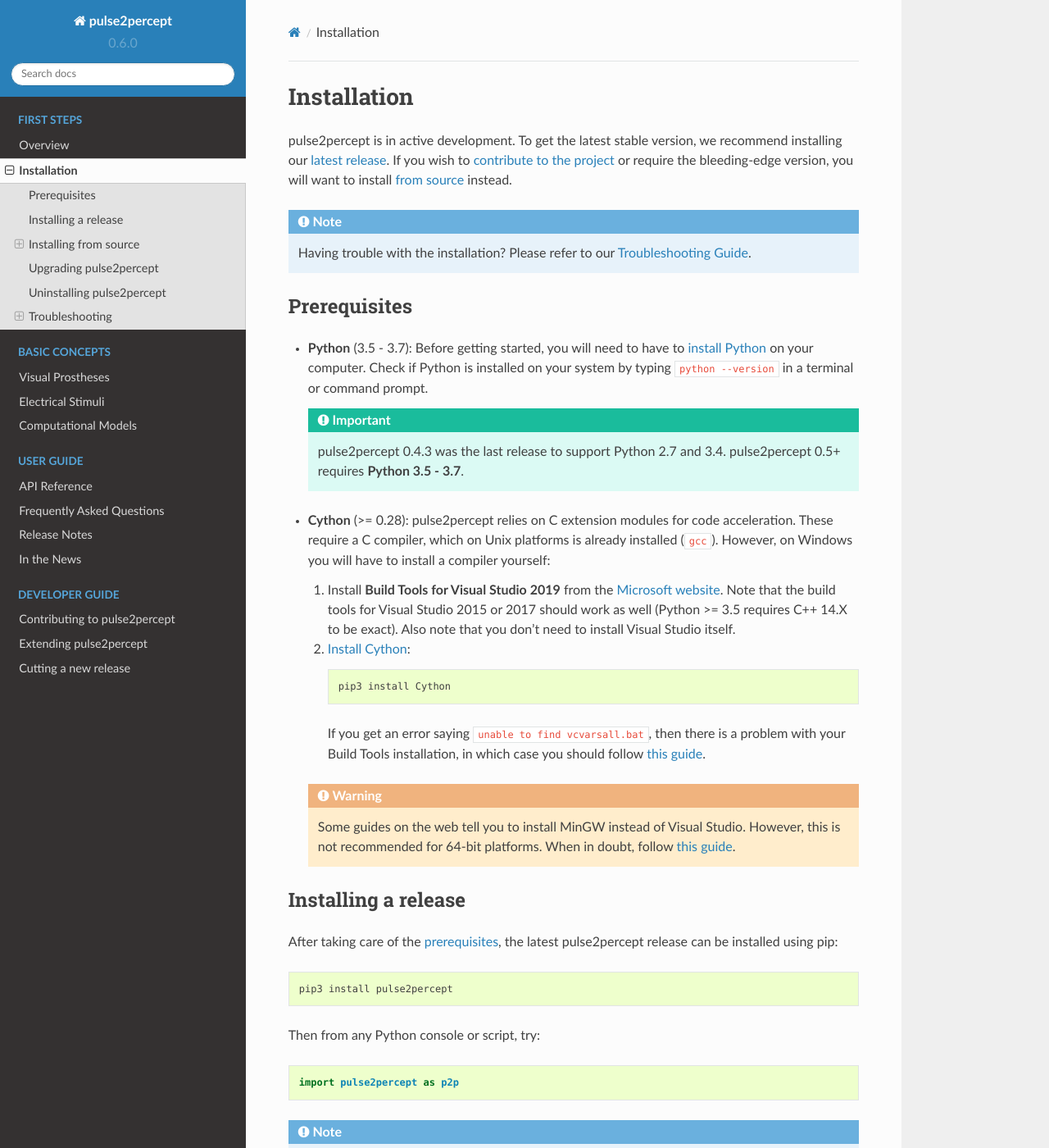
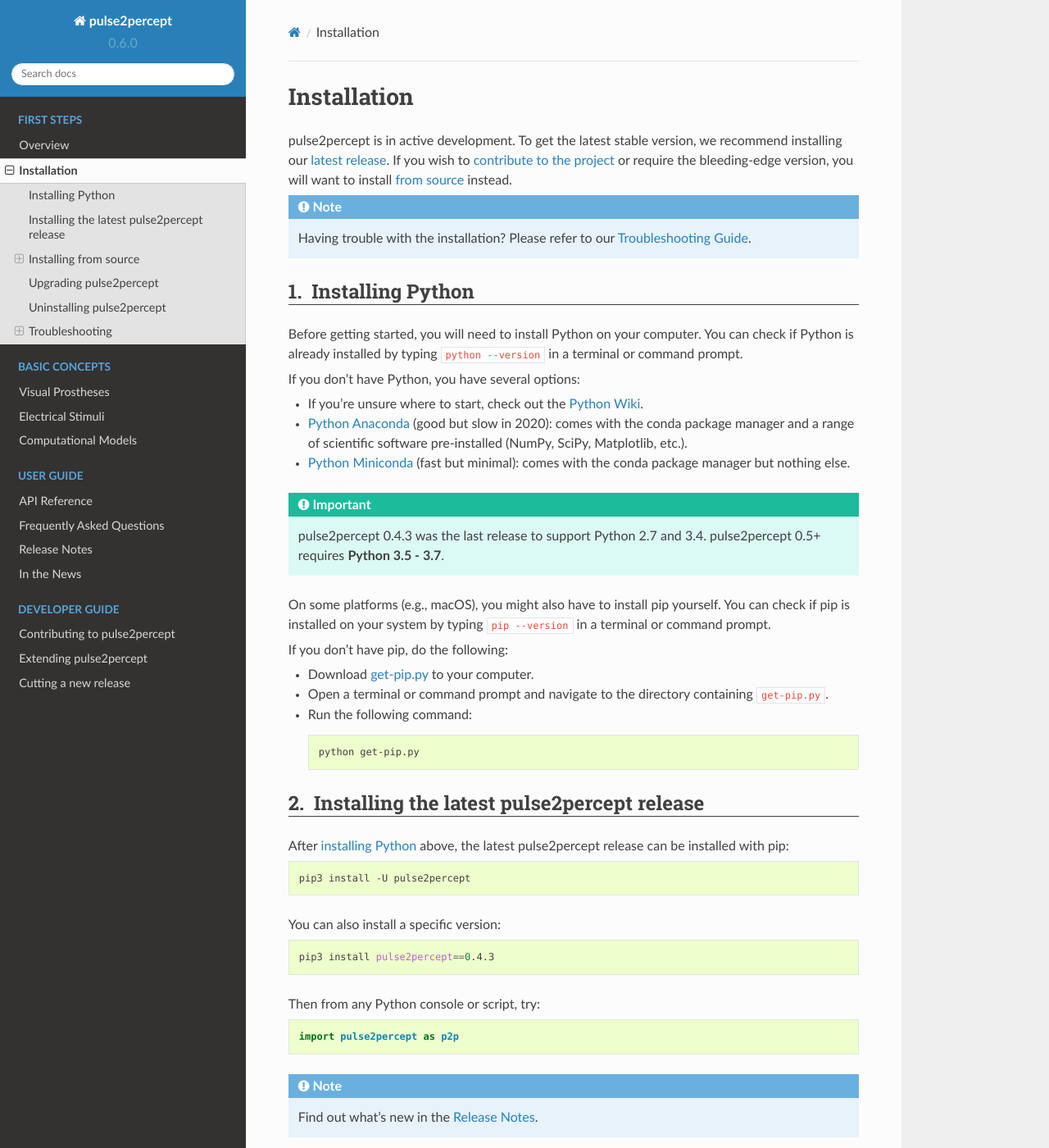
Before and after one commit to pulse2percept/pulse2percept, a Sphinx documentation site: the page built from doc/install.rst, in a window 1280 px wide and 1400 px high. Shown: the whole window at 82% size. Built offline with Sphinx 7.4.7 and the Read the Docs theme 2.0.0, drawn with Linux system fonts in a browser that asks for light colours; pages that are not in the unit, such as notebooks, are missing from menus; some of the changed text lies outside the part shown.

Commit message:
Update installation instructions (#139); add custom.css; add ImportError no module named p2p

```diff
--- a/README.rst
+++ b/README.rst
@@ -80,11 +80,12 @@
 Installation
 ============
 
-The latest `stable release`_ of pulse2percept can be installed with pip:
+Once you have Python and pip, the latest `stable release`_ of pulse2percept
+can be installed with pip:
 
 .. code-block:: bash
 
-    pip3 install pulse2percept
+    pip3 install -U pulse2percept
 
 In order to get the `bleeding-edge version`_ of pulse2percept, use the
 commands:
--- /dev/null
+++ b/doc/_static/css/custom.css
@@ -0,0 +1,27 @@
+/* Numbered Headers */
+body {
+	counter-reset: h1counter;
+}
+h1 {
+	counter-reset: h2counter;
+}
+h2 {
+	counter-reset: h3counter;
+}
+h2:before {
+	content: counter(h2counter) ".\0000a0\0000a0";
+	counter-increment: h2counter;
+}
+h3:before {
+	content: counter(h2counter) "." counter(h3counter) ".\0000a0\0000a0";
+	counter-increment: h3counter;
+}
+
+/* Regular CSS */
+h2 {
+	border-bottom: 1px solid #404040;
+}
+
+p {
+	margin-bottom: 6px;
+}
--- a/doc/conf.py
+++ b/doc/conf.py
@@ -180,6 +180,12 @@
 # so a file named "default.css" will overwrite the builtin "default.css".
 html_static_path = ['_static']
 
+# These paths are either relative to html_static_path
+# or fully qualified paths (eg. https://...)
+html_css_files = [
+    'css/custom.css',
+]
+
 # If not '', a 'Last updated on:' timestamp is inserted at every page bottom,
 # using the given strftime format.
 html_last_updated_fmt = '%b %d, %Y'
--- a/doc/install.rst
+++ b/doc/install.rst
@@ -16,63 +16,66 @@
     Having trouble with the installation?
     Please refer to our :ref:`Troubleshooting Guide <install-troubleshooting>`.
 
-.. _install-prerequisites:
+.. _install-python:
 
-Prerequisites
-=============
+Installing Python
+=================
 
-*  **Python** (3.5 - 3.7): Before getting started, you will need to have to
-   `install Python`_ on your computer. Check if Python is installed on your
-   system by typing ``python --version`` in a terminal or command prompt.
+Before getting started, you will need to install Python on your computer.
+You can check if Python is already installed by typing ``python --version`` in
+a terminal or command prompt.
 
-   .. important::
+If you don't have Python, you have several options:
 
-       pulse2percept 0.4.3 was the last release to support Python 2.7 and 3.4.
-       pulse2percept 0.5+ requires **Python 3.5 - 3.7**.
+- If you're unsure where to start, check out the `Python Wiki`_.
+- `Python Anaconda`_ (good but slow in 2020): comes with the conda package
+  manager and a range of scientific software pre-installed (NumPy, SciPy,
+  Matplotlib, etc.).
+- `Python Miniconda`_ (fast but minimal): comes with the conda package manager
+  but nothing else.
 
-*  **Cython** (>= 0.28): pulse2percept relies on C extension modules for code
-   acceleration. These require a C compiler, which on Unix platforms is
-   already installed (``gcc``). However, on Windows you will have to install a
-   compiler yourself:
+.. important::
 
-   1.  Install **Build Tools for Visual Studio 2019** from the
-       `Microsoft website`_.
-       Note that the build tools for Visual Studio 2015 or 2017 should work as
-       well (Python >= 3.5 requires C++ 14.X to be exact).
-       Also note that you don't need to install Visual Studio itself.
+    pulse2percept 0.4.3 was the last release to support Python 2.7 and 3.4.
+    pulse2percept 0.5+ requires **Python 3.5 - 3.7**.
 
-   2.  `Install Cython`_:
+On some platforms (e.g., macOS), you might also have to install pip yourself.
+You can check if pip is installed on your system by typing ``pip --version``
+in a terminal or command prompt.
 
-       .. code-block:: bash
+If you don't have pip, do the following:
 
-           pip3 install Cython
+-  Download `get-pip.py`_ to your computer.
+-  Open a terminal or command prompt and navigate to the directory containing
+   ``get-pip.py``.
+-  Run the following command:
 
-       If you get an error saying ``unable to find vcvarsall.bat``, then there
-       is a problem with your Build Tools installation, in which case you
-       should follow `this guide`_.
+   .. code-block:: bash
 
-   .. warning::
+       python get-pip.py
 
-       Some guides on the web tell you to install MinGW instead of Visual Studio.
-       However, this is not recommended for 64-bit platforms.
-       When in doubt, follow `this guide`_.
-
-.. _install Python: https://wiki.python.org/moin/BeginnersGuide/Download
-.. _Microsoft website: https://visualstudio.microsoft.com/downloads/#build-tools-for-visual-studio-2019
-.. _Install Cython: https://cython.readthedocs.io/en/latest/src/quickstart/install.html
-.. _this guide: https://github.com/cython/cython/wiki/CythonExtensionsOnWindows
+.. _Python Anaconda: https://www.anaconda.com/distribution
+.. _Python Wiki: https://wiki.python.org/moin/BeginnersGuide/Download
+.. _Python Miniconda: https://docs.conda.io/en/latest/miniconda.html
+.. _get-pip.py: https://bootstrap.pypa.io/get-pip.py
 
 .. _install-release:
 
-Installing a release
-====================
+Installing the latest pulse2percept release
+===========================================
 
-After taking care of the :ref:`prerequisites <install-prerequisites>`,
-the latest pulse2percept release can be installed using pip:
+After :ref:`installing Python <install-python>` above, the latest pulse2percept
+release can be installed with pip:
 
 .. code-block:: bash
 
-    pip3 install pulse2percept
+    pip3 install -U pulse2percept
+
+You can also install a specific version:
+
+.. code-block:: bash
+
+    pip3 install pulse2percept==0.4.3
 
 Then from any Python console or script, try:
 
@@ -94,14 +97,50 @@
 Prerequisites
 -------------
 
-1.  **Git**: On Unix, you can install git from the `command line`_. On Windows,
+1.  **Python** (3.5 - 3.7): Make sure to :ref:`install Python <install-python>`
+    first.
+
+2.  **XCode**: On macOS, make sure to install `Apple XCode`_.
+
+2.  **Cython** (>= 0.28): pulse2percept relies on C extension modules for code
+    acceleration. These require a C compiler, which on Unix platforms is
+    already installed (``gcc``). However, on Windows you will have to install a
+    compiler yourself:
+
+    1.  Install **Build Tools for Visual Studio 2019** from the
+        `Microsoft website`_.
+        Note that the build tools for Visual Studio 2015 or 2017 should work as
+        well (Python >= 3.5 requires C++ 14.X to be exact).
+        Also note that you don't need to install Visual Studio itself.
+
+    2.  `Install Cython`_:
+
+        .. code-block:: bash
+
+            pip3 install Cython
+
+        If you get an error saying ``unable to find vcvarsall.bat``, then there
+        is a problem with your Build Tools installation, in which case you
+        should follow `this guide`_.
+
+    .. warning::
+
+        Some guides on the web tell you to install MinGW instead of Visual Studio.
+        However, this is not recommended for 64-bit platforms.
+        When in doubt, follow `this guide`_.
+
+3.  **Git**: On Unix, you can install git from the `command line`_. On Windows,
     make sure to download `Git for Windows`_.
 
-2.  **make** (optional): pulse2percept provides a Makefile to simplify the
+4.  **make** (optional): pulse2percept provides a Makefile to simplify the
     build process.
     ``make`` is part of `build-essentials`_ on Ubuntu, `XCode`_ on Mac OS X,
     and can be downloaded from `ezwinports`_ on Windows.
 
+.. _Apple XCode: https://developer.apple.com/xcode
+.. _Microsoft website: https://visualstudio.microsoft.com/downloads/#build-tools-for-visual-studio-2019
+.. _Install Cython: https://cython.readthedocs.io/en/latest/src/quickstart/install.html
+.. _this guide: https://github.com/cython/cython/wiki/CythonExtensionsOnWindows
 .. _command line: https://git-scm.com/book/en/v2/Getting-Started-Installing-Git
 .. _Git for Windows: https://gitforwindows.org
 .. _build-essentials: https://stackoverflow.com/questions/11934997/how-to-install-make-in-ubuntu
@@ -152,7 +191,7 @@
         pip3 install -r requirements.txt
 
     This includes Cython. If you are on Windows, you will also need a suitable
-    C compiler (see :ref:`Prerequisites <install-prerequisites>` above).
+    C compiler (see :ref:`Prerequisites <install-source-prerequisites>` above).
 
     If you plan on :ref:`contributing to pulse2percept <dev-contributing>`,
     you should also install all developer dependencies listed in
@@ -246,8 +285,28 @@
 Troubleshooting
 ===============
 
-I'm getting an error in fast_retina.pyx when installing with pip on Windows
----------------------------------------------------------------------------
+Python ImportError: No module named pulse2percept
+-------------------------------------------------
+
+This is usually an issue related to ``$PATH``, the environment variable that
+keeps track of all locations where pip should be looking for pulse2percept.
+Chances are that pip installed pulse2percept somewhere outside of ``$PATH``.
+
+You can check the installation location:
+
+.. code-block:: python
+
+   pip3 show pulse2percept
+
+Then add the specificed location to ``$PATH``; see `PATH on Windows`_,
+`PATH on macOS`_, `PATH on Linux`_.
+
+.. _PATH on Windows: https://helpdeskgeek.com/windows-10/add-windows-path-environment-variable/
+.. _PATH on macOS: https://www.architectryan.com/2012/10/02/add-to-the-path-on-mac-os-x-mountain-lion/
+.. _PATH on Linux: https://linuxize.com/post/how-to-add-directory-to-path-in-linux/
+
+Error in fast_retina.pyx when installing with pip on Windows
+------------------------------------------------------------
 
 Early builds of pulse2percept 0.4 mistakingly omitted the Windows binary
 for the Cython-dependent ``fast_retina`` module (see :issue:`88`).
```
